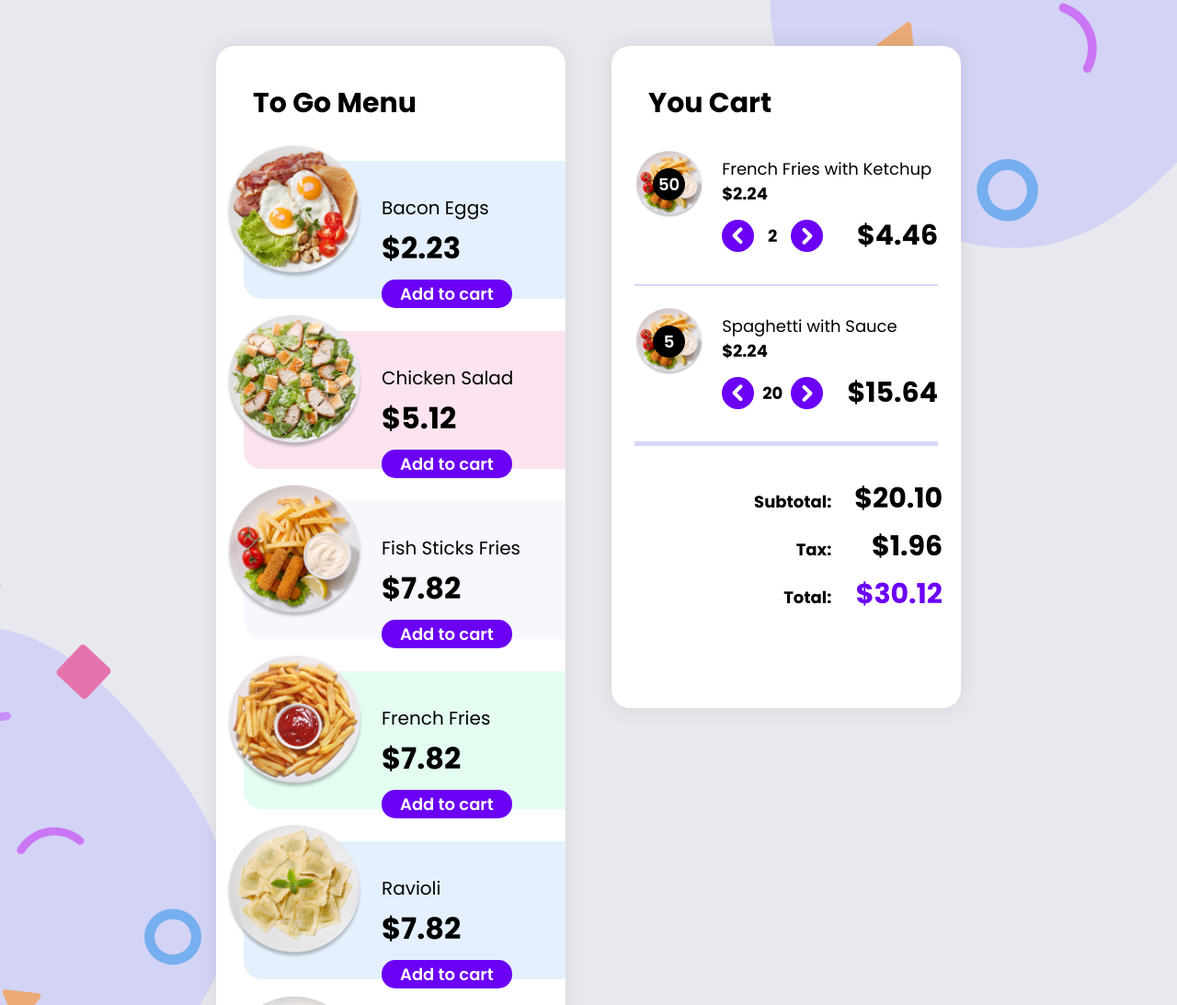
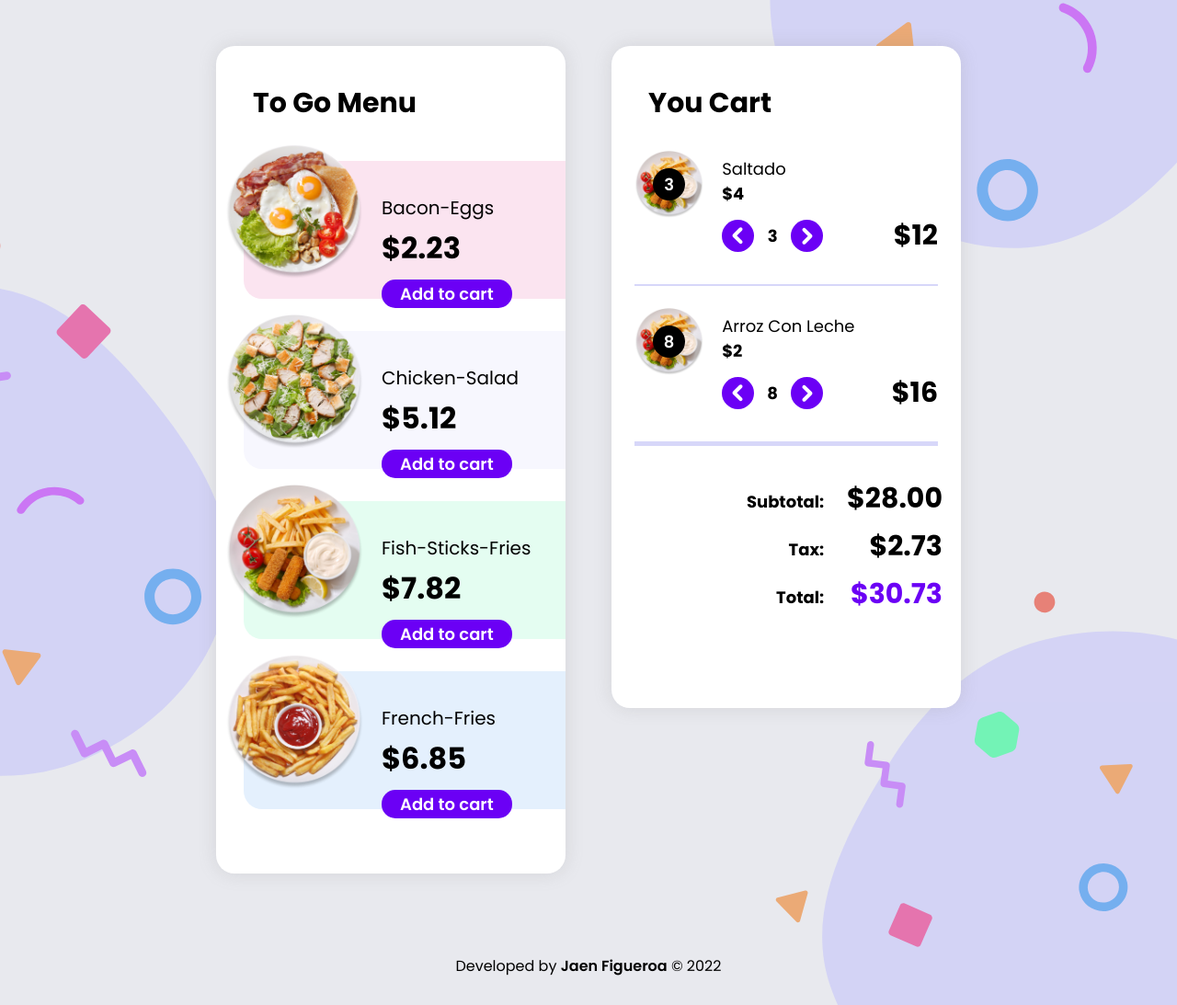
Before and after one commit to jaenfigueroa/eCommerce, a website: page index.html in a window 1280 px wide. Shown: the top 1093 px of the page at 92% size. Drawn offline with Linux system fonts and the light colour scheme.

Commit message:
suma de precios, renderizado de platos

```diff
--- a/index.html
+++ b/index.html
@@ -31,7 +31,7 @@
     </div>
     <!-- MAIN -->
     <main class="main">
-      <!-- lista de todos los platos -->
+      <!-- SECCION 1 - LISTA DE PLATOSl-->
       <section class="seccion seccion1" id="seccion-1">
         <!-- header -->
         <header  class="seccion__header">
@@ -40,23 +40,25 @@
             <span>2</span>
           </i>
         </header>
-        <!-- contenedor-platos -->
+
+        <!-- CONTENEDOR DE PLATOS -->
         <section class="seccion1__contenedor-platos" id="contenedor-platos">
-          <!--  -->
-          <!-- <article class="plato">
-            <picture class="plato__imagen"></picture>
+          <!-- template -->
+          <template id="template-platos">
+            <article class="plato">
+              <picture class="plato__imagen" style="background-image:url(./img/assets/platos/plate__ravioli.png) ;"></picture>
               <div class="plato__contenedor">
                 <h3 class="plato__nombre">French Fries with Ketchup</h3>
                 <p class="plato__precio">$2.23</p>
                 <button class="plato__boton">Add to cart</button>
               </div>
-          </article> -->
-          <!--  -->
-          <!--  -->
+            </article>
+          </template>
           <!--  -->
         </section>
       </section>
-      <!-- carrito con los platos -->
+
+      <!-- SECCION 2 - CARRITO-->
       <section class="seccion seccion2" id="seccion-2">
         <!-- header -->
         <header class="seccion__header">
@@ -65,13 +67,15 @@
             <i class="fa-solid fa-x" id="boton-volver-menu"></i>
           </div>
         </header>
-        <!-- contenedor elementos -->
-        <div class="contenedor-elementos">
-          <!--  -->
+
+        <!-- CONTENEDOR ELEMENTOS CARRITO -->
+        <div class="contenedor-elementos" id="contenedor-elementos">
+          <!-- template -->
+          <template id="template-elementos">
             <article class="elemento">
               <picture class="elemento__imagen">
                 <div class="elemento__imagen__numero">
-                <span>50</span>
+                  <span class="cantidad-elementos-plato">0</span>
                 </div>
               </picture>
               <div class="elemento__contenedor">
@@ -80,57 +84,32 @@
                   <h4 class="nombre">
                     French Fries with Ketchup
                   </h4>
-                <p class="precio-unitario">$2.24</p>
+                  <p class="precio-unitario">0</p>
                 </header>
                 <!-- main -->
                 <main class="elemento__main">
                   <nav class="main__nav">
                     <button></button>
-                  <span>2</span>
+                    <span class="cantidad-elementos">0</span>
                     <button></button>
                   </nav>
-                <p class="main__precio">$4.46</p>
+                  <p class="precio-final">0</p>
                 </main>
               </div>
             </article>
-          <!--  -->
-          <article class="elemento">
-            <picture class="elemento__imagen">
-              <div class="elemento__imagen__numero">
-                <span>5</span>
-              </div>
-            </picture>
-            <div class="elemento__contenedor">
-              <!-- header -->
-              <header class="elemento__header">
-                <h4 class="nombre">
-                  Spaghetti with Sauce
-                </h4>
-                <p class="precio-unitario">$2.24</p>
-              </header>
-              <!-- main -->
-              <main class="elemento__main">
-                <nav class="main__nav">
-                  <button></button>
-                  <span>20</span>
-                  <button></button>
-                </nav>
-                <p class="main__precio">$15.64</p>
-              </main>
-            </div>
-          </article>
-          <!--  -->
-
+          </template>
           <!--  -->
         </div>
+
+        <!-- RESULTADOS, SUBTOTAL, TAX, TOTAL -->
         <div class="contenedor-resultados">
             <div>
               <span>Subtotal:</span>
-              <p>$20.10</p>
+              <p class="valores" id="subtotal">0</p>
               <span>Tax:</span>
-              <p>$1.96</p>
+              <p class="valores" id="tax">0</p>
               <span>Total:</span>
-              <p>$30.12</p>
+              <p class="valores" id="total">0</p>
             </div>
         </div>
       </section>
--- a/main.js
+++ b/main.js
@@ -19,79 +19,144 @@ const platos = [
   {
     id: 0,
     nombre: 'bacon-eggs',
-    precio: 2.23
+    precio: 2.23,
+    imagen: './img/assets/platos/plate__bacon-eggs.png'
   },
   {
     id: 1,
     nombre: 'chicken-salad',
-    precio: 5.12
+    precio: 5.12,
+    imagen: './img/assets/platos/plate__chicken-salad.png'
   },
   {
     id: 2,
     nombre: 'fish-sticks-fries',
-    precio: 7.82
+    precio: 7.82,
+    imagen: './img/assets/platos/plate__fish-sticks-fries.png'
   },
   {
     id: 3,
     nombre: 'french-fries',
-    precio: 7.82
+    precio: 6.85,
+    imagen: './img/assets/platos/plate__french-fries.png'
   },
   {
     id: 4,
     nombre: 'ravioli',
-    precio: 7.82
+    precio: 5.37,
+    imagen: './img/assets/platos/plate__ravioli.png'
   },
   {
     id: 5,
     nombre: 'salmon-vegetables',
-    precio: 7.82
+    precio: 9.35,
+    imagen: './img/assets/platos/plate__salmon-vegetables.png'
   },
   {
     id: 6,
     nombre: 'spaghetti-meat-sauce',
-    precio: 7.82
+    precio: 2.68,
+    imagen: './img/assets/platos/plate__spaghetti-meat-sauce.png'
   },
   {
     id: 7,
     nombre: 'tortellini',
-    precio: 7.82
+    precio: 4.62,
+    imagen: './img/assets/platos/plate__tortellini.png'
   }
 ]
 
 /////////////////////////////////////////
-const contenedorPlatos = document.getElementById('contenedor-platos')
+/////////////////////////////////////////
+function crearPlato(id = 0) {
+  let nombre = platos[id].nombre
+  let precio = platos[id].precio
+  let imagen = platos[id].imagen
+  ////////////////////////
+  const contenedor = document.getElementById('contenedor-platos')
+  const template = document.getElementById('template-platos').content
 
-platos.forEach(plato => {
-  let articulo = document.createElement('article')
-  let imagen = document.createElement('picture')
-  let contenedor = document.createElement('div')
-  let nombre = document.createElement('h3')
-  let precio = document.createElement('p')
-  let boton = document.createElement('button')
+  const clon = template.cloneNode(true)
+  const fragmento = document.createDocumentFragment()
 
-  articulo.className = 'plato'
-  imagen.className = 'plato__imagen'
-  contenedor.className = 'plato__contenedor'
-  nombre.className = 'plato__nombre'
-  precio.className = 'plato__precio'
-  boton.className = 'plato__boton'
+  clon.querySelector('.plato__imagen').style.backgroundImage = `url(${imagen})`
+  clon.querySelector('.plato__nombre').textContent = nombre
+  clon.querySelector('.plato__precio').textContent = precio
+  clon.querySelector('.plato__boton').onclick = () => agregar(id)
 
-  imagen.style.backgroundImage = `url('./img/assets/platos/plate__${plato.nombre}.png')`
-  nombre.textContent = plato.nombre.split('-').join(' ')
-  precio.textContent = plato.precio
-  boton.addEventListener('click', () => agregar(plato.id))
-  boton.textContent = 'Add to cart'
+  fragmento.appendChild(clon)
+  contenedor.append(fragmento)
+}
 
-  contenedor.append(nombre)
-  contenedor.append(precio)
-  contenedor.append(boton)
-  articulo.append(imagen)
-  articulo.append(contenedor)
-
-  contenedorPlatos.append(articulo)
-})
+crearPlato(0)
+crearPlato(1)
+crearPlato(2)
+crearPlato(3)
+/////////////////////////////////////////
+/////////////////////////////////////////
 
 /////////////////////////////////////////
 function agregar(id) {
   console.log(`El plato numero ${id}, fue agregado la carrito`)
 }
+
+//SECCION 2///////////////////////////////
+// let carrito = [
+//   {
+//     plato: 1,
+//     nombre: platos[1].nombre,
+//     precio: platos[1].precio,
+//     cantidad: 3
+//   }
+// ]
+/////////////////////////////////////////////////
+function crearElemento(nombre = 'nombre', precioUnitario = 0, cantidad = 0) {
+  const contenedor = document.getElementById('contenedor-elementos')
+  const template = document.getElementById('template-elementos').content
+
+  const clon = template.cloneNode(true)
+  const fragmento = document.createDocumentFragment()
+
+  clon.querySelector('.nombre').textContent = nombre
+  clon.querySelector('.precio-unitario').textContent = precioUnitario
+  clon.querySelector('.cantidad-elementos').textContent = cantidad
+  clon.querySelector('.cantidad-elementos-plato').textContent = cantidad
+  clon.querySelector('.precio-final').textContent = precioUnitario * cantidad
+
+  fragmento.appendChild(clon)
+  contenedor.append(fragmento)
+}
+/////////////////////////////////////////////////
+crearElemento('saltado', 4, 3)
+crearElemento('arroz con leche', 2, 8)
+
+/////////////////////////////////////////////////
+function calcularTotal() {
+  let precios = document.querySelectorAll('.precio-final')
+
+  //subtotal
+  let subtotal = 0
+
+  precios.forEach(x => {
+    console.log(Number(x.textContent))
+
+    subtotal += Number(x.textContent)
+  })
+
+  console.log('subtotal', subtotal)
+
+  //tax
+  let tax = subtotal * 0.0975
+  console.log('tax', tax)
+  //total
+  let total = subtotal + tax
+  console.log('total', total)
+
+  document.getElementById('subtotal').textContent = subtotal.toFixed(2)
+  document.getElementById('tax').textContent = tax.toFixed(2)
+  document.getElementById('total').textContent = total.toFixed(2)
+}
+/////////////////////////////////////////////////
+calcularTotal()
+
+/////////////////////////////////////////////////
--- a/sass/style.scss
+++ b/sass/style.scss
@@ -308,11 +308,16 @@ body {
               // background-color: rgb(145, 145, 255);
               font-weight: 400;
               font-size: 1.8rem;
+              text-transform: capitalize;
             }
             .precio-unitario {
               // background-color: rgb(173, 255, 111);
               font-weight: 700;
               font-size: 1.8rem;
+
+              &:before {
+                content: '$';
+              }
             }
           }
 
@@ -366,11 +371,15 @@ body {
               }
             }
 
-            .main__precio {
+            .precio-final {
               // background-color: yellow;
               font-size: 3rem;
               font-weight: 700;
               width: max-content;
+
+              &:before {
+                content: '$';
+              }
             }
           }
         }
@@ -407,7 +416,7 @@ body {
           font-size: 1.8rem;
           padding: 0.6rem 2.5rem;
         }
-        p {
+        .valores {
           font-size: 3rem;
           font-weight: 700;
 
@@ -417,6 +426,10 @@ body {
 
           &:last-child {
             color: #6b00f5;
+          }
+
+          &:before {
+            content: '$';
           }
         }
       }
```
Also changed, not shown: css/style.css, 1 other file. Lines whose indentation alone changed are shown as unchanged.
